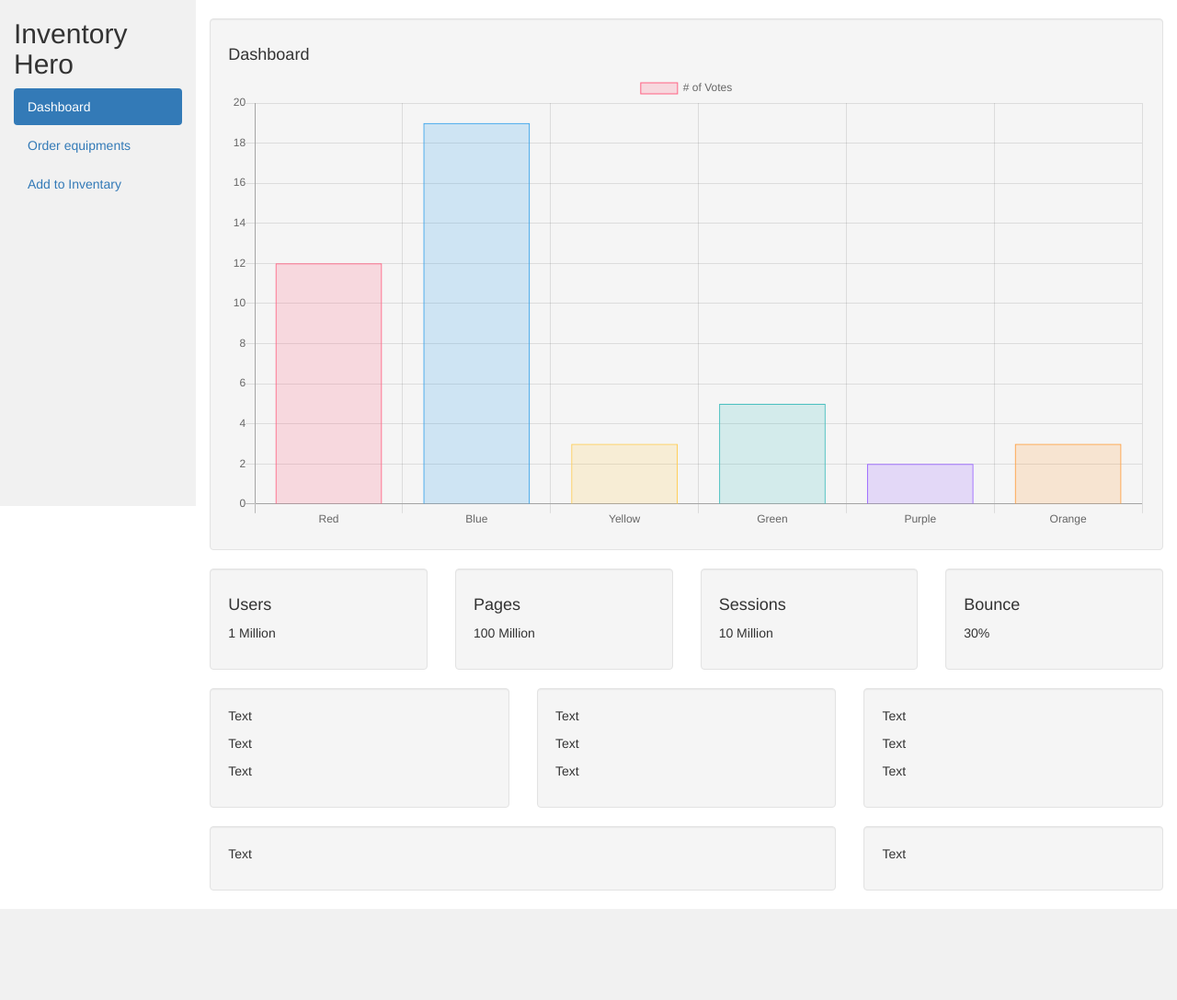
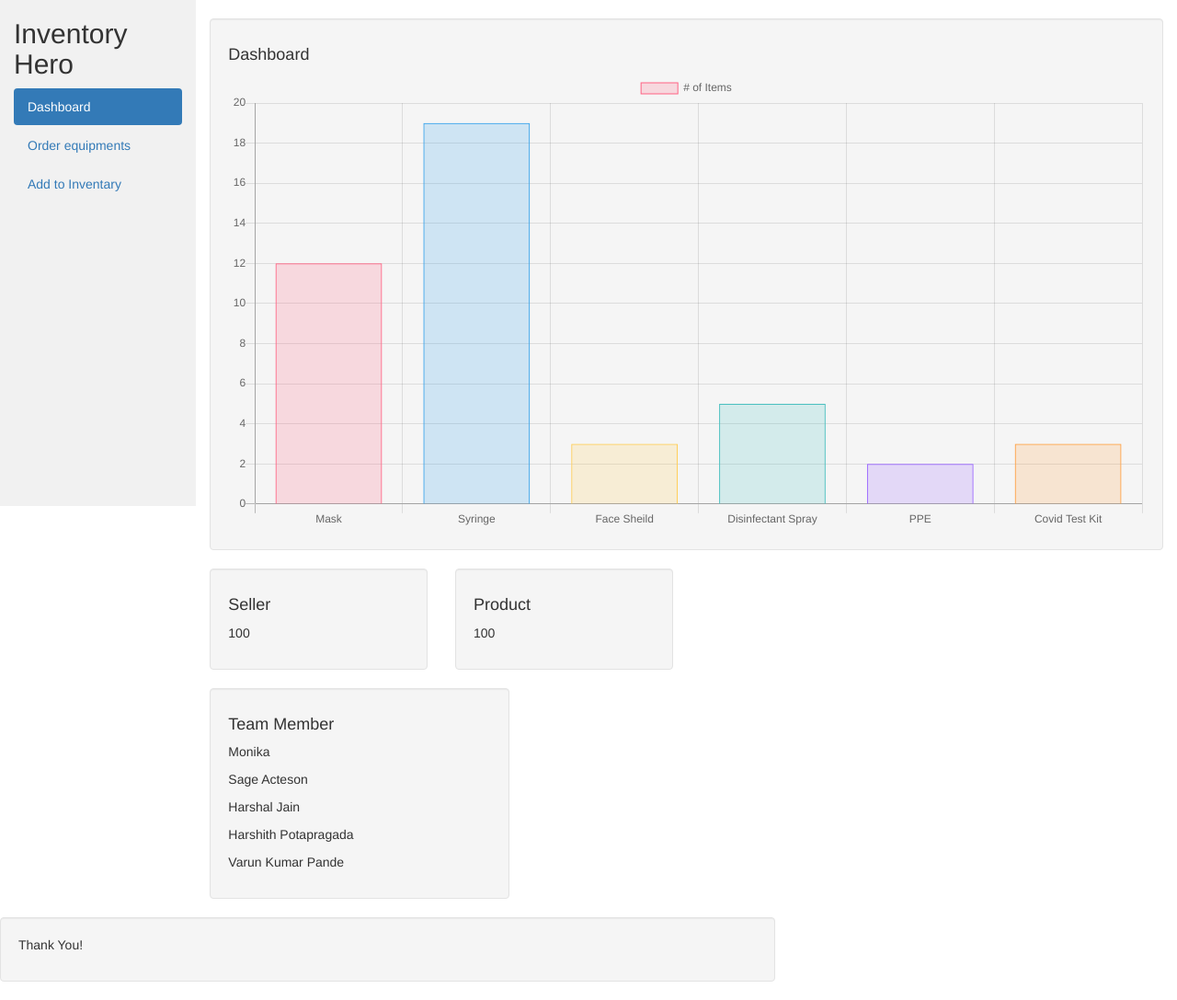
Before and after one commit to HarshalJani/Covid_Hackathon, a Django app: page /dashboard/ in a window 1280 px wide. Shown: the whole page at 92% size. Before the commit the page ends 988 px from the top, so only its background shows below. Run offline with Django 3.2, Linux system fonts and the light colour scheme; some libraries are stand-ins or nearby versions.

Commit message:
changes to dashboard

```diff
--- a/covid_inventary/templates/covid_inventary/dashboard.html
+++ b/covid_inventary/templates/covid_inventary/dashboard.html
@@ -2,7 +2,7 @@
 <html lang="en">
 
 <head>
-  <title>Covid Dashboard</title>
+  <title>Medical Inventory Dashboard</title>
   <meta charset="utf-8">
   <meta name="viewport" content="width=device-width, initial-scale=1">
   <link rel="stylesheet" href="https://maxcdn.bootstrapcdn.com/bootstrap/3.4.1/css/bootstrap.min.css">
@@ -76,9 +76,9 @@
             var myChart = new Chart(ctx, {
               type: 'bar',
               data: {
-                labels: ['Red', 'Blue', 'Yellow', 'Green', 'Purple', 'Orange'],
+                labels: ['Mask', 'Syringe', 'Face Sheild', 'Disinfectant Spray', 'PPE', 'Covid Test Kit'],
                 datasets: [{
-                  label: '# of Votes',
+                  label: '# of Items',
                   data: [12, 19, 3, 5, 2, 3],
                   backgroundColor: [
                     'rgba(255, 99, 132, 0.2)',
@@ -114,67 +114,39 @@
         <div class="row">
           <div class="col-sm-3">
             <div class="well">
-              <h4>Users</h4>
-              <p>1 Million</p>
+              <h4>Seller</h4>
+              <p>100</p>
             </div>
           </div>
           <div class="col-sm-3">
             <div class="well">
-              <h4>Pages</h4>
-              <p>100 Million</p>
-            </div>
-          </div>
-          <div class="col-sm-3">
-            <div class="well">
-              <h4>Sessions</h4>
-              <p>10 Million</p>
-            </div>
-          </div>
-          <div class="col-sm-3">
-            <div class="well">
-              <h4>Bounce</h4>
-              <p>30%</p>
+              <h4>Product</h4>
+              <p>100</p>
             </div>
           </div>
         </div>
         <div class="row">
           <div class="col-sm-4">
             <div class="well">
-              <p>Text</p>
-              <p>Text</p>
-              <p>Text</p>
+              <h4>Team Member</h4>
+              <p>Monika</p>
+              <p>Sage Acteson</p>
+              <p>Harshal Jain</p>
+              <p>Harshith Potapragada</p>
+              <p>Varun Kumar Pande</p>
             </div>
           </div>
-          <div class="col-sm-4">
-            <div class="well">
-              <p>Text</p>
-              <p>Text</p>
-              <p>Text</p>
-            </div>
-          </div>
-          <div class="col-sm-4">
-            <div class="well">
-              <p>Text</p>
-              <p>Text</p>
-              <p>Text</p>
-            </div>
           </div>
         </div>
         <div class="row">
           <div class="col-sm-8">
             <div class="well">
-              <p>Text</p>
-            </div>
-          </div>
-          <div class="col-sm-4">
-            <div class="well">
-              <p>Text</p>
+              <p>Thank You!</p>
             </div>
           </div>
         </div>
       </div>
     </div>
-  </div>
 
 
 
```
